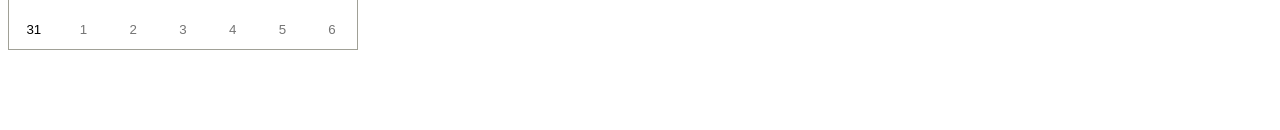
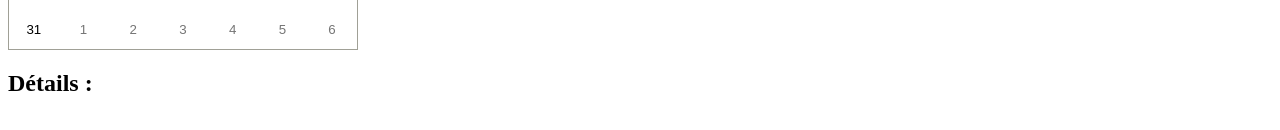
Before and after one commit to TomDubois12/SDIS41-KPI-INTERFACE, a React (Vite) app in the folder frontend/: page /clarilog_mensuel in a window 1280 px wide. Shown: the part 492-622 px from the top of the page. Built offline with nearby package versions, Linux system fonts and the light colour scheme.

Commit message:
Ajout de commentaire pour la structure de la page

```diff
--- a/frontend/src/pages/ClarilogMensuel.tsx
+++ b/frontend/src/pages/ClarilogMensuel.tsx
@@ -12,6 +12,10 @@ export default function ClarilogMensuel() {
         <>
             <Header text={t("Titles.PerfClarilog")} />
             <CalendarComponent />
+            <h2>Détails :</h2>
+            {/* COMPOSANTS POUR LES NOMBRES DE TICKETS */}
+            {/* COMPOSANT BARCHART */}
+            {/* COMPOSANT PIECHART */}
         </>
     );
 }
```
